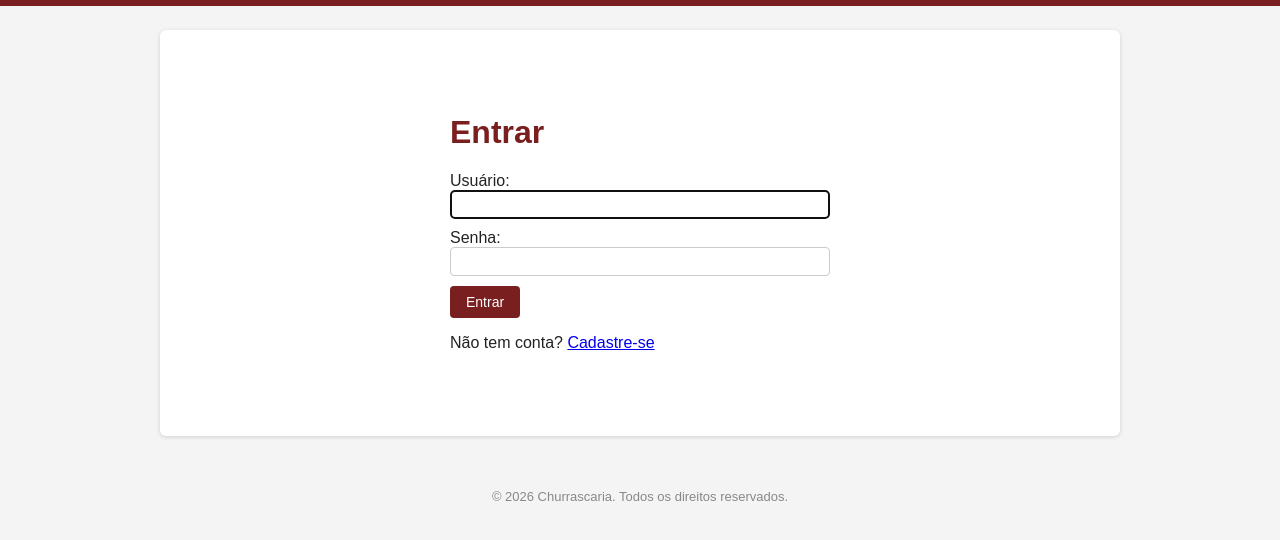
After one commit to sabrinasantana17/churrascaria_psw, a Django app: page /accounts/login/ in a window 1280 px wide. The commit adds this page. Shown: the top 540 px of the page. Run offline with Django 5.2, Linux system fonts and the light colour scheme.

Commit message:
Login e logout

```diff
--- a/churrascaria/settings.py
+++ b/churrascaria/settings.py
@@ -107,7 +107,7 @@ AUTH_PASSWORD_VALIDATORS = [
 # Internationalization
 # https://docs.djangoproject.com/en/6.0/topics/i18n/
 
-LANGUAGE_CODE = 'en-us'
+LANGUAGE_CODE = 'pt-br'
 
 TIME_ZONE = 'UTC'
 
@@ -120,3 +120,7 @@ USE_TZ = True
 # https://docs.djangoproject.com/en/6.0/howto/static-files/
 
 STATIC_URL = 'static/'
+STATICFILES_DIRS = [BASE_DIR / 'static']
+LOGIN_URL = 'login'
+LOGIN_REDIRECT_URL = 'home'
+LOGOUT_REDIRECT_URL = 'login'
--- a/churrascaria/urls.py
+++ b/churrascaria/urls.py
@@ -18,13 +18,16 @@ Including another URLconf
 from django.contrib import admin
 from django.urls import path, include
 from django.views.generic import RedirectView
+from django.contrib.auth.views import LoginView, LogoutView
 
 urlpatterns = [
     path('admin/', admin.site.urls),
-    path('', RedirectView.as_view(pattern_name='item_list'), name='home'),
+    path('accounts/login/', LoginView.as_view(template_name='cliente/login.html'), name='login'),
+    path('accounts/logout/', LogoutView.as_view(), name='logout'),
     path('itens/', include('item.urls')),
     path('clientes/', include('cliente.urls')),
     path('funcionarios/', include('funcionario.urls')),
     path('pedidos/', include('pedido.urls')),
     path('itempedidos/', include('itempedido.urls')),
+    path('', RedirectView.as_view(pattern_name='item_list'), name='home'),
 ]
--- a/cliente/urls.py
+++ b/cliente/urls.py
@@ -4,4 +4,5 @@ from . import views
 urlpatterns = [
     path('', views.cliente_list, name='cliente_list'),
     path('novo/', views.cliente_create, name='cliente_create'),
+    path('cadastro/', views.cadastro, name='cadastro'),
 ]
--- a/funcionario/models.py
+++ b/funcionario/models.py
@@ -6,8 +6,8 @@ class Funcionario(User):
 
     CARGO_CHOICES = [
         ('GERENTE', 'Gerente'),
-        ('VENDEDOR', 'Vendedor'),
-        ('CAIXA', 'Caixa'),
+        ('GARÇOM', 'Garçom'),
+        ('COZINHEIRO', 'Cozinheiro'),
     ]
 
     cargo = models.CharField(max_length=20, choices=CARGO_CHOICES)
--- a/funcionario/views.py
+++ b/funcionario/views.py
@@ -1,14 +1,15 @@
 from django.shortcuts import render, redirect
 from django.contrib import messages
+from django.contrib.auth.decorators import login_required
 from .models import Funcionario
 from .forms import FuncionarioForm
 
-
+@login_required
 def funcionario_list(request):
     funcionarios = Funcionario.objects.all().order_by('username')
     return render(request, 'funcionario/funcionario_list.html', {'funcionarios': funcionarios})
 
-
+@login_required
 def funcionario_create(request):
     if request.method == 'POST':
         form = FuncionarioForm(request.POST)
--- a/item/views.py
+++ b/item/views.py
@@ -1,14 +1,16 @@
 from django.shortcuts import render, redirect
 from django.contrib import messages
+from django.contrib.auth.decorators import login_required
 from .models import Item
 from .forms import ItemForm
 
-
+@login_required
 def item_list(request):
     itens = Item.objects.all().order_by('nome')
     return render(request, 'item/item_list.html', {'itens': itens})
 
 
+@login_required
 def item_create(request):
     if request.method == 'POST':
         form = ItemForm(request.POST)
--- a/itempedido/views.py
+++ b/itempedido/views.py
@@ -1,14 +1,15 @@
 from django.shortcuts import render, redirect
 from django.contrib import messages
+from django.contrib.auth.decorators import login_required
 from .models import ItemPedido
 from .forms import ItemPedidoForm
 
-
+@login_required
 def itempedido_list(request):
     itens_pedido = ItemPedido.objects.all().order_by('pedido_id')
     return render(request, 'itempedido/itempedido_list.html', {'itens_pedido': itens_pedido})
 
-
+@login_required
 def itempedido_create(request):
     if request.method == 'POST':
         form = ItemPedidoForm(request.POST)
--- a/pedido/views.py
+++ b/pedido/views.py
@@ -1,14 +1,15 @@
 from django.shortcuts import render, redirect
 from django.contrib import messages
+from django.contrib.auth.decorators import login_required
 from .models import Pedido
 from .forms import PedidoForm
 
-
+@login_required
 def pedido_list(request):
     pedidos = Pedido.objects.all().order_by('-criado_em')
     return render(request, 'pedido/pedido_list.html', {'pedidos': pedidos})
 
-
+@login_required
 def pedido_create(request):
     if request.method == 'POST':
         form = PedidoForm(request.POST)
--- /dev/null
+++ b/static/css/style.css
@@ -0,0 +1,54 @@
+
+* { box-sizing: border-box; }
+body {
+    font-family: Arial, Helvetica, sans-serif;
+    margin: 0;
+    background: #f4f4f4;
+    color: #222;
+}
+/* rodapé, usado em todas as páginas */
+footer {
+    text-align: center;
+    padding: 16px;
+    color: #888;
+    font-size: 13px;
+}
+
+/* navbar reduzida usada nas telas de login/cadastro */
+nav.navbar-minimal {
+    background: #7a1f1f;
+    height: 6px;
+    padding: 0;
+}
+
+/* caixa central do formulário de login/cadastro */
+.auth-box {
+    max-width: 380px;
+    margin: 60px auto;
+}
+nav { background: #7a1f1f; padding: 14px 24px; }
+nav a { color: #fff; text-decoration: none; margin-right: 18px; font-weight: bold; }
+nav a:hover { text-decoration: underline; }
+.container { max-width: 960px; margin: 24px auto; background: #fff; padding: 24px; border-radius: 6px; box-shadow: 0 1px 4px rgba(0,0,0,0.15); }
+h1 { margin-top: 0; color: #7a1f1f; }
+table { width: 100%; border-collapse: collapse; margin-top: 12px; }
+th, td { text-align: left; padding: 8px 10px; border-bottom: 1px solid #ddd; }
+th { background: #f0e5e5; }
+.btn { display: inline-block; background: #7a1f1f; color: #fff; padding: 8px 16px; border-radius: 4px; text-decoration: none; border: none; cursor: pointer; font-size: 14px; }
+.btn:hover { background: #5e1717; }
+form p { margin: 10px 0; }
+
+input[type=text], input[type=number], input[type=email],
+input[type=password], textarea, select {
+    width: 100%; padding: 6px 8px; border: 1px solid #ccc; border-radius: 4px;
+}
+.logout-form { display: inline; }
+.logout-link {
+    background: none; border: none; padding: 0;
+    color: #fff; font-weight: bold; text-decoration: none;
+    cursor: pointer; font-family: inherit; font-size: inherit;
+}
+.logout-link:hover { text-decoration: underline; }
+.messages { list-style: none; padding: 0; }
+.messages li { background: #dff0d8; color: #3c763d; padding: 8px 12px; border-radius: 4px; margin-bottom: 10px; }
+.empty { color: #888; font-style: italic; }
--- a/templates/base.html
+++ b/templates/base.html
@@ -1,95 +1,44 @@
+{% load static %}
 <!DOCTYPE html>
 <html lang="pt-br">
 <head>
     <meta charset="UTF-8">
     <title>{% block title %}Churrascaria{% endblock %}</title>
-    <style>
-        * { box-sizing: border-box; }
-        body {
-            font-family: Arial, Helvetica, sans-serif;
-            margin: 0;
-            background: #f4f4f4;
-            color: #222;
-        }
-        nav {
-            background: #7a1f1f;
-            padding: 14px 24px;
-        }
-        nav a {
-            color: #fff;
-            text-decoration: none;
-            margin-right: 18px;
-            font-weight: bold;
-        }
-        nav a:hover { text-decoration: underline; }
-        .container {
-            max-width: 960px;
-            margin: 24px auto;
-            background: #fff;
-            padding: 24px;
-            border-radius: 6px;
-            box-shadow: 0 1px 4px rgba(0,0,0,0.15);
-        }
-        h1 { margin-top: 0; color: #7a1f1f; }
-        table {
-            width: 100%;
-            border-collapse: collapse;
-            margin-top: 12px;
-        }
-        th, td {
-            text-align: left;
-            padding: 8px 10px;
-            border-bottom: 1px solid #ddd;
-        }
-        th { background: #f0e5e5; }
-        .btn {
-            display: inline-block;
-            background: #7a1f1f;
-            color: #fff;
-            padding: 8px 16px;
-            border-radius: 4px;
-            text-decoration: none;
-            border: none;
-            cursor: pointer;
-            font-size: 14px;
-        }
-        .btn:hover { background: #5e1717; }
-        form p { margin: 10px 0; }
-        input[type=text], input[type=number], input[type=email],
-        input[type=password], textarea, select {
-            width: 100%;
-            padding: 6px 8px;
-            border: 1px solid #ccc;
-            border-radius: 4px;
-        }
-        .messages { list-style: none; padding: 0; }
-        .messages li {
-            background: #dff0d8;
-            color: #3c763d;
-            padding: 8px 12px;
-            border-radius: 4px;
-            margin-bottom: 10px;
-        }
-        .empty { color: #888; font-style: italic; }
-    </style>
+    <link rel="stylesheet" href="{% static 'css/style.css' %}">
 </head>
 <body>
+    {% block navbar %}
     <nav>
         <a href="{% url 'item_list' %}">Itens</a>
         <a href="{% url 'cliente_list' %}">Clientes</a>
         <a href="{% url 'funcionario_list' %}">Funcionários</a>
         <a href="{% url 'pedido_list' %}">Pedidos</a>
         <a href="{% url 'itempedido_list' %}">Itens do Pedido</a>
+        {% if user.is_authenticated %}
+            <span style="color:#fff; float:right;">Olá, {{ user.username }} |
+            <form action="{% url 'logout' %}" method="post" class="logout-form">
+                {% csrf_token %}
+                <button type="submit" class="logout-link">Sair</button>
+            </form></span>
+        {% else %}
+            <a href="{% url 'login' %}" style="float:right;">Entrar</a>
+        {% endif %}
     </nav>
+    {% endblock %}
+
     <div class="container">
         {% if messages %}
             <ul class="messages">
-                {% for message in messages %}
-                    <li>{{ message }}</li>
-                {% endfor %}
+                {% for message in messages %}<li>{{ message }}</li>{% endfor %}
             </ul>
         {% endif %}
         {% block content %}{% endblock %}
     </div>
+
+    {% block footer %}
+    <footer>
+        <p>&copy; {% now "Y" %} Churrascaria. Todos os direitos reservados.</p>
+    </footer>
+    {% endblock %}
 </body>
 </html>
--- /dev/null
+++ b/templates/cliente/login.html
@@ -0,0 +1,18 @@
+{% extends "base.html" %}
+{% block title %}Entrar{% endblock %}
+
+{% block navbar %}
+<nav class="navbar-minimal"></nav>
+{% endblock %}
+
+{% block content %}
+<div class="auth-box">
+    <h1>Entrar</h1>
+    <form method="post">
+        {% csrf_token %}
+        {{ form.as_p }}
+        <button type="submit" class="btn">Entrar</button>
+    </form>
+    <p class="switch-link">Não tem conta? <a href="{% url 'cadastro' %}">Cadastre-se</a></p>
+</div>
+{% endblock %}
```
Also changed, not shown: cliente/views.py (+15 -0 lines), static/css/auth.css (added, +30 -0 lines), templates/cliente/cadastro.html (added, +18 -0 lines), db.sqlite3.
